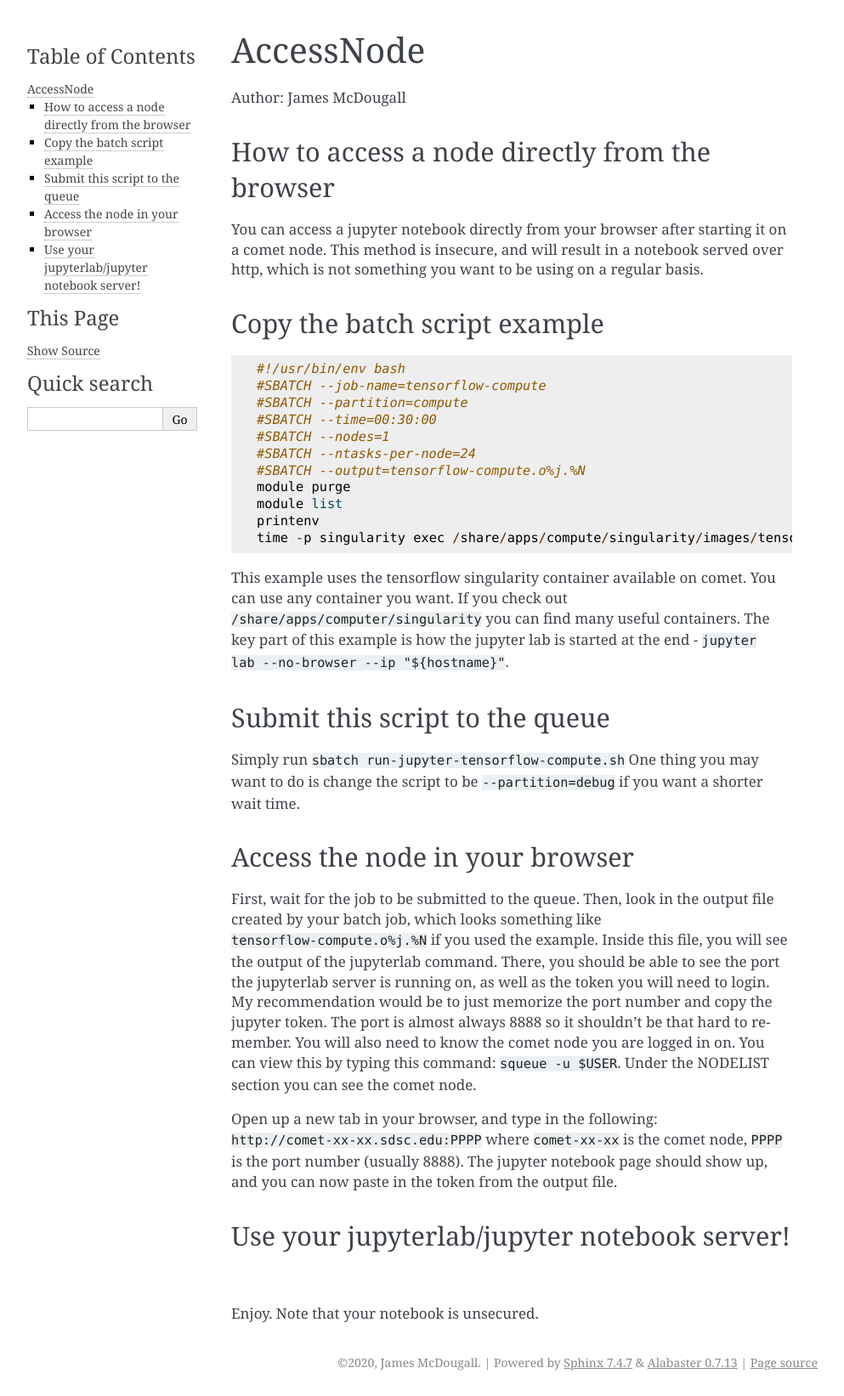
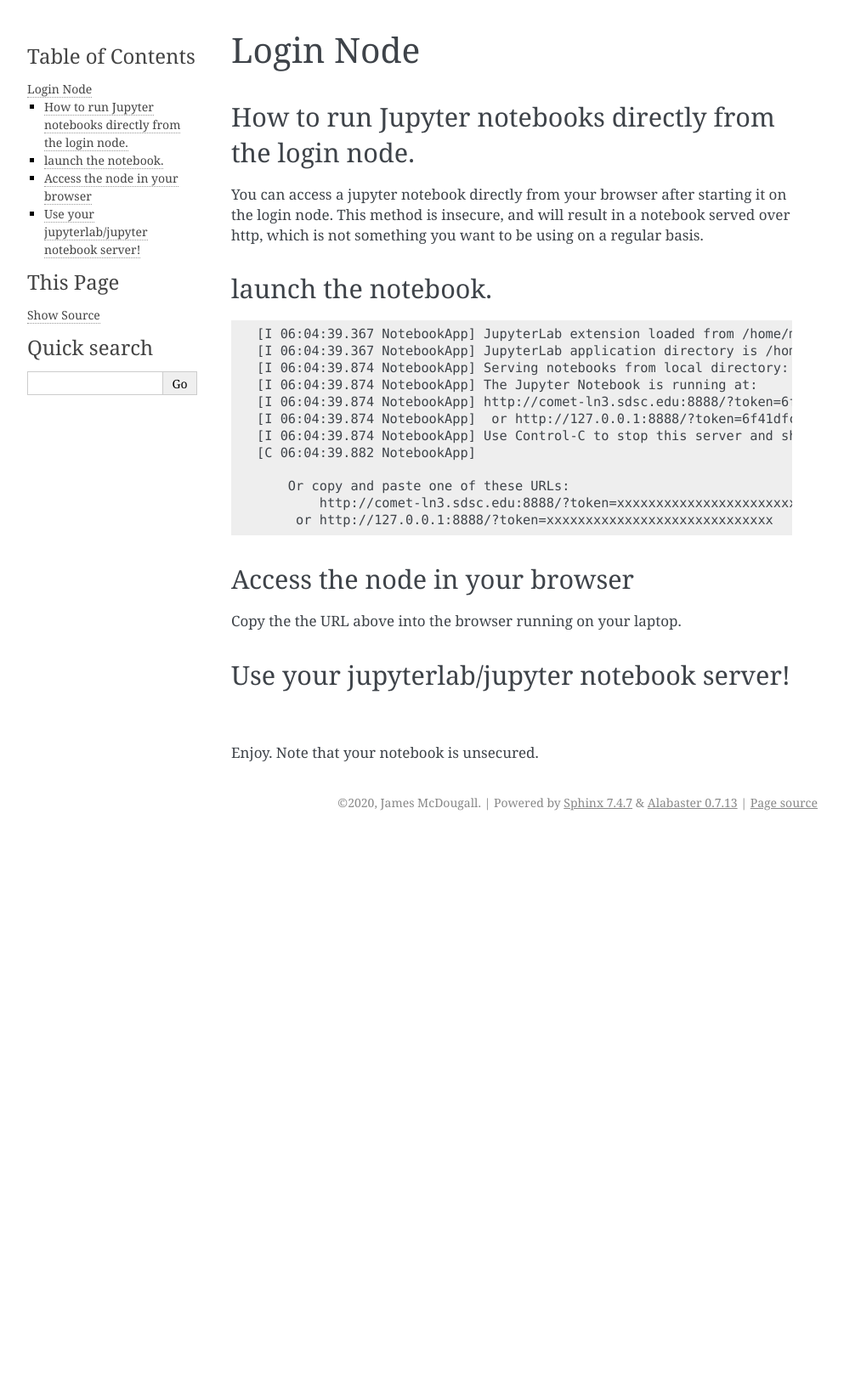
Before and after one commit to sdsc-hpc-training-org/notebooks-101, a Sphinx documentation site: the page built from Docs/source/methods/loginNode.md, in a window 1280 px wide. Shown: the whole page at 85% size, without its empty margins (148-1141 px from the left). Built offline with Sphinx 7.4.7, drawn with Linux system fonts in a browser that asks for light colours; pages that are not in the unit, such as notebooks, are missing from menus; after the commit the page ends 984 px from its top, so only the background shows below that.

Commit message:
update methods, menu

````diff
--- a/Docs/source/index.rst
+++ b/Docs/source/index.rst
@@ -27,7 +27,8 @@ Check out one of the authors' `github <https://github.com/JamesMcDougallJr>`_
    :maxdepth: 2
 
    condaInstall.md
-   methods/accessNode.md
+   methods/loginNode.md
+   methods/computeNode.md
    methods/tunneling.md
    methods/reverseProxy.md
    examples.md
--- a/Docs/source/methods/loginNode.md
+++ b/Docs/source/methods/loginNode.md
@@ -1,36 +1,27 @@
-# AccessNode
-Author: James McDougall
+# Login Node
 
-## How to access a node directly from the browser
+## How to run Jupyter notebooks directly from the login node.
 
-You can access a jupyter notebook directly from your browser after starting it on a comet node. This method is insecure, and will result in a notebook served over http, which is not something you want to be using on a regular basis.
+You can access a jupyter notebook directly from your browser after starting it on the login node. This method is insecure, and will result in a notebook served over http, which is not something you want to be using on a regular basis.
 
-## Copy the batch script example
+## launch the notebook.
+```
+[I 06:04:39.367 NotebookApp] JupyterLab extension loaded from /home/mthomas/miniconda3/lib/python3.7/site-packages/jupyterlab
+[I 06:04:39.367 NotebookApp] JupyterLab application directory is /home/mthomas/miniconda3/share/jupyter/lab
+[I 06:04:39.874 NotebookApp] Serving notebooks from local directory: /home/mthomas
+[I 06:04:39.874 NotebookApp] The Jupyter Notebook is running at:
+[I 06:04:39.874 NotebookApp] http://comet-ln3.sdsc.edu:8888/?token=6f41dfc05fca86935cd75d2847969450cdcc7bc4a834a1c6
+[I 06:04:39.874 NotebookApp]  or http://127.0.0.1:8888/?token=6f41dfc05fca86935cd75d2847969450cdcc7bc4a834a1c6
+[I 06:04:39.874 NotebookApp] Use Control-C to stop this server and shut down all kernels (twice to skip confirmation).
+[C 06:04:39.882 NotebookApp]
 
-```
-#!/usr/bin/env bash
-#SBATCH --job-name=tensorflow-compute
-#SBATCH --partition=compute
-#SBATCH --time=00:30:00
-#SBATCH --nodes=1
-#SBATCH --ntasks-per-node=24
-#SBATCH --output=tensorflow-compute.o%j.%N
-module purge
-module list
-printenv
-time -p singularity exec /share/apps/compute/singularity/images/tensorflow/tensorflow-cpu.simg jupyter lab --no-browser --ip="$(hostname)"
+    Or copy and paste one of these URLs:
+        http://comet-ln3.sdsc.edu:8888/?token=xxxxxxxxxxxxxxxxxxxxxxxxxxxxx
+     or http://127.0.0.1:8888/?token=xxxxxxxxxxxxxxxxxxxxxxxxxxxxx
 ```
 
-This example uses the tensorflow singularity container available on comet. You can use any container you want. If you check out `/share/apps/computer/singularity` you can find many useful containers. The key part of this example is how the jupyter lab is started at the end - `jupyter lab --no-browser --ip "${hostname}"`.
-
-## Submit this script to the queue
-Simply run `sbatch run-jupyter-tensorflow-compute.sh`
-One thing you may want to do is change the script to be `--partition=debug` if you want a shorter wait time.
-
 ## Access the node in your browser
-First, wait for the job to be submitted to the queue. Then, look in the output file created by your batch job, which looks something like `tensorflow-compute.o%j.%N` if you used the example. Inside this file, you will see the output of the jupyterlab command. There, you should be able to see the port the jupyterlab server is running on, as well as the token you will need to login. My recommendation would be to just memorize the port number and copy the jupyter token. The port is almost always 8888 so it shouldn't be that hard to remember. You will also need to know the comet node you are logged in on. You can view this by typing this command: `squeue -u $USER`. Under the NODELIST section you can see the comet node.
-
-Open up a new tab in your browser, and type in the following: `http://comet-xx-xx.sdsc.edu:PPPP` where `comet-xx-xx` is the comet node, `PPPP` is the port number (usually 8888). The jupyter notebook page should show up, and you can now paste in the token from the output file.
+Copy the the URL above into the browser running on your laptop.
 
 ## Use your jupyterlab/jupyter notebook server!
 Enjoy. Note that your notebook is unsecured.
````
